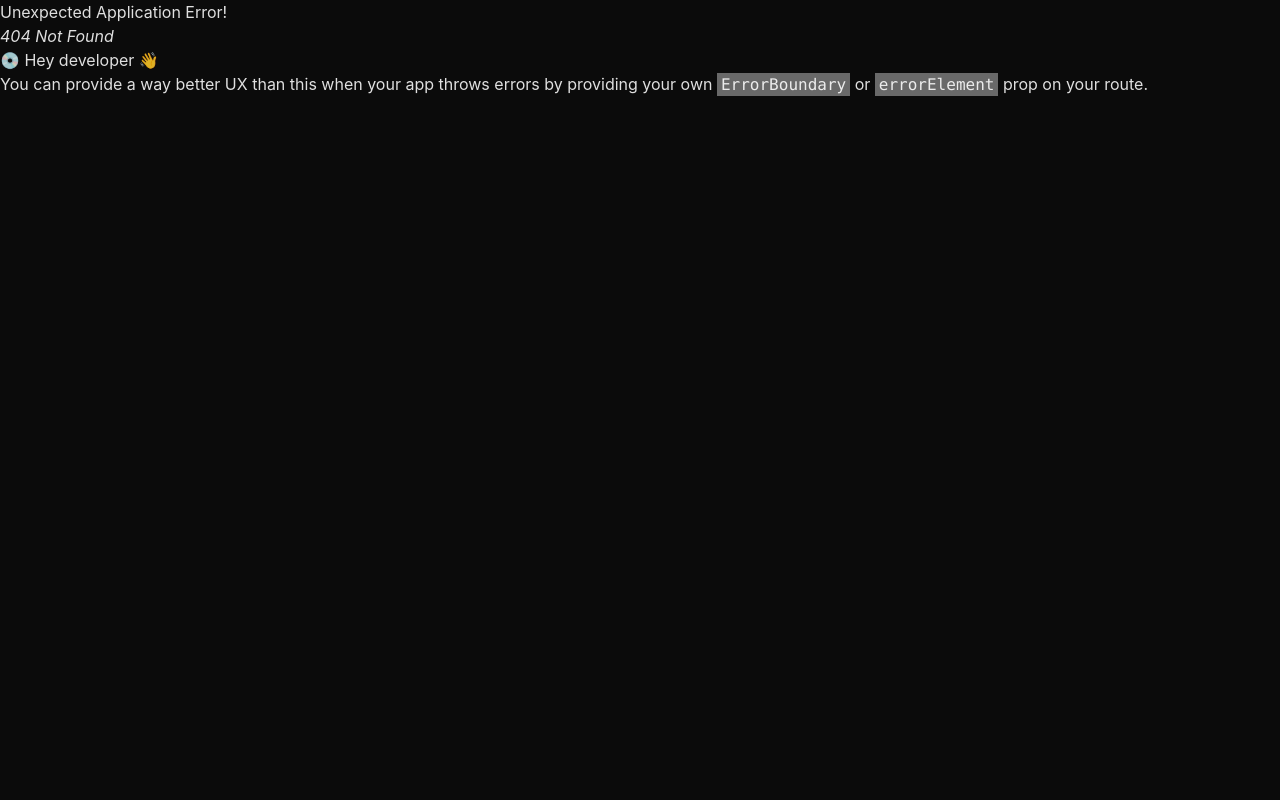
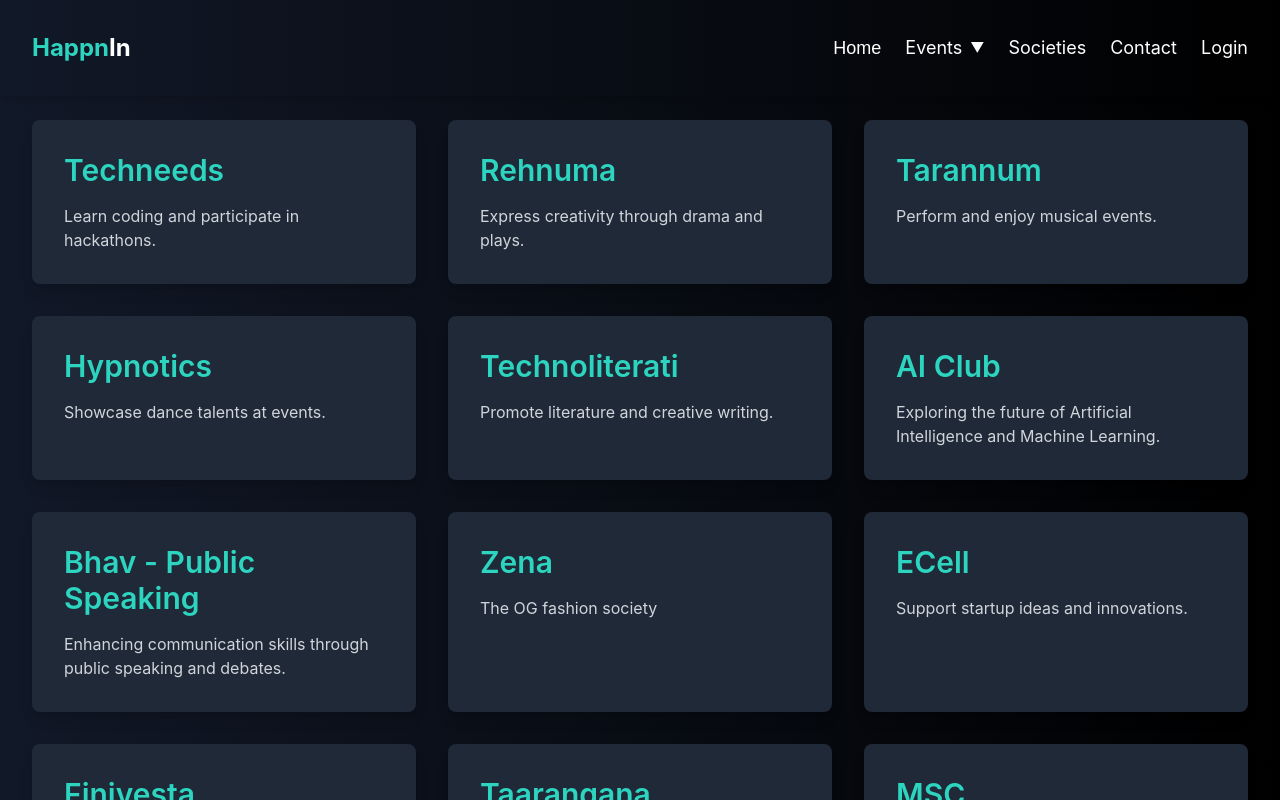
Before and after one commit to poorvigoell/happnIn, a React (Vite) app: page /societies in a window 1280 px wide. Before the commit this address had no page. Built offline with nearby package versions, Linux system fonts and the light colour scheme; a web font is replaced by a local one.

Commit message:
Added smooth scrolling to contact link and updated navbar

```diff
--- a/src/App.jsx
+++ b/src/App.jsx
@@ -9,6 +9,8 @@ import Hackathon from './pages/Hackathons';
 import Competition from './pages/Competitions';
 import Cultural from './pages/Culturalevents';
 import Official from './pages/Collegeevents';
+import Societies from './pages/Societies';
+import Navbar from './components/Navbar'; // Ensure Navbar is imported
 
 const router = createBrowserRouter([
   {
@@ -35,13 +37,17 @@ const router = createBrowserRouter([
     path: "/official-college",
     element: <Official />,
   },
+  {
+    path: "/societies",
+    element: <Societies />,
+  },
 ]);
-
 
 function App() {
   return (
     <>
-    <RouterProvider router={router} />
+      <Navbar /> {/* Navbar is always rendered */}
+      <RouterProvider router={router} />
     </>
   );
 }
--- a/src/components/Footer.jsx
+++ b/src/components/Footer.jsx
@@ -1,7 +1,7 @@
 // src/components/Footer.jsx
 const Footer = () => {
   return (
-    <footer className="bg-gradient-to-r from-gray-900 to-black text-white py-2">
+    <footer id="contact" className="bg-gradient-to-r from-gray-900 to-black text-white py-2">
       <div className="container mx-auto flex flex-col lg:flex-row justify-between items-center">
         {/* Left Section: HappnIn Logo/Name */}
         <div className="text-left mb-6 lg:mb-0">
@@ -17,7 +17,7 @@ const Footer = () => {
               <li><a href="/" className="hover:text-teal-400">Home</a></li>
               <li><a href="#services" className="hover:text-teal-400">Services</a></li>
               <li><a href="#about" className="hover:text-teal-400">About</a></li>
-              <li><a href="/contact" className="hover:text-teal-400">Contact</a></li>
+              <li><a href="#contact" className="hover:text-teal-400">Contact</a></li>
             </ul>
           </div>
           <div>
--- /dev/null
+++ b/src/pages/Societies.jsx
@@ -0,0 +1,47 @@
+import React from "react";
+
+const societies = [
+  { name: "Techneeds", description: "Learn coding and participate in hackathons." },
+  { name: "Rehnuma", description: "Express creativity through drama and plays." },
+  { name: "Tarannum", description: "Perform and enjoy musical events." },
+  { name: "Hypnotics", description: "Showcase dance talents at events." },
+  { name: "Technoliterati", description: "Promote literature and creative writing." },
+  { name: "AI Club", description: "Exploring the future of Artificial Intelligence and Machine Learning." },
+  { name: "Bhav - Public Speaking", description: "Enhancing communication skills through public speaking and debates." },
+  { name: "Zena", description: "The OG fashion society" },
+  { name: "ECell", description: "Support startup ideas and innovations." },
+  { name: "Finivesta", description: "Finance and investment-focused society." },
+  { name: "Taarangana", description: "Annual cultural fest showcasing talent and creativity." },
+  { name: "MSC", description: "Learn and build with Microsoft technologies and tools." },
+  { name: "GDSC", description: "Google Developer Student Club for learning and collaboration." },
+  { name: "LeanIn", description: "Empowering women in tech and leadership roles." },
+  { name: "Innerve", description: "Explore innovation and technology through exciting fests." },
+  { name: "Nirvana", description: "A club for creative minds passionate about design and art." },
+  { name: "AWS Cloud Club", description: "Learn and innovate with Amazon Web Services." },
+  { name: "IEEE", description: "Promoting technical innovation and collaboration in engineering." },
+  { name: "Synergy", description: "A platform for students to engage in various sports activities." },
+  { name: "AssetMerkle", description: "Exploring blockchain technology and Web3 innovations." },
+  { name: "Aarohan", description: "A celebration of literature, storytelling, and creativity." },
+
+];
+
+const Societies = () => {
+  return (
+    <div className="bg-gradient-to-r from-gray-900 to-black text-white min-h-screen py-10 px-8">
+      <h1 className="text-4xl font-bold text-teal-400 text-center mb-10">Societies</h1>
+      <div className="grid grid-cols-1 sm:grid-cols-2 lg:grid-cols-3 gap-8">
+        {societies.map((society, index) => (
+          <div
+            key={index}
+            className="bg-gray-800 rounded-lg p-8 shadow-lg hover:shadow-teal-400 transform hover:scale-105 transition-all duration-300"
+          >
+            <h2 className="text-3xl font-semibold text-teal-400 mb-4">{society.name}</h2>
+            <p className="text-gray-300">{society.description}</p>
+          </div>
+        ))}
+      </div>
+    </div>
+  );
+};
+
+export default Societies;
```
